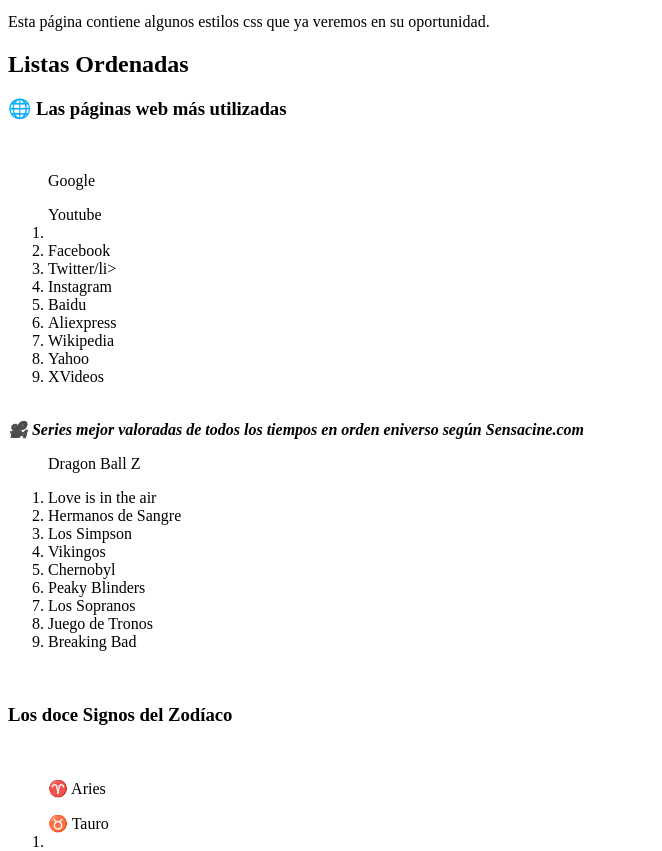
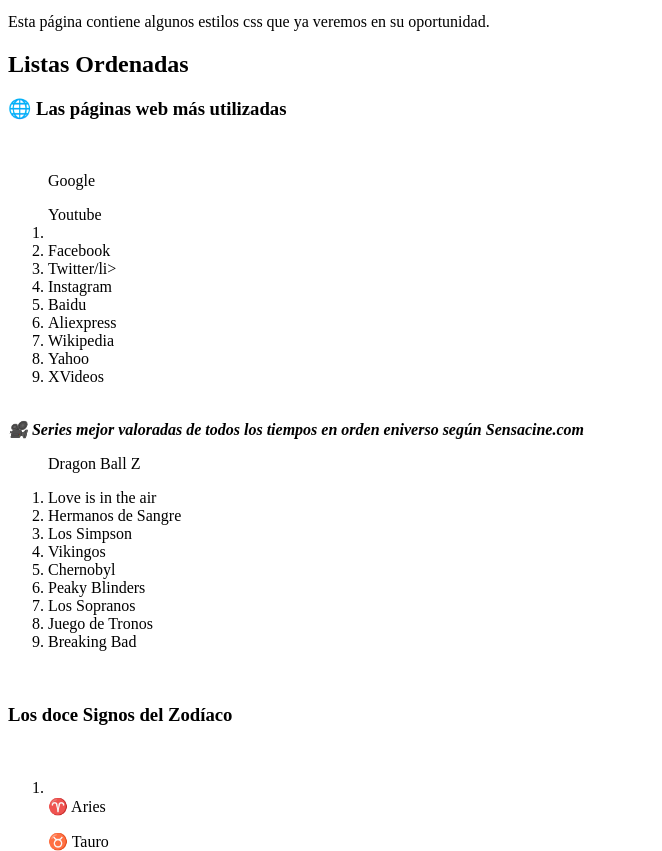
Before and after one commit to fontanillus/listas, a plain HTML site: page index.html in a window 1280 px wide. Shown: the part 101-952 px from the top of the page, without its empty margins (0-662 px from the left). Drawn offline with Linux system fonts and the light colour scheme.

Commit message:
Add files via upload

```diff
--- a/index.html
+++ b/index.html
@@ -38,8 +38,8 @@
 <br>
 <h3> <strong>Los doce Signos del Zodíaco</strong></h3>
 <br>
-<ol>&#9800; Aries</ol>
-<ol>&#9801; Tauro<li></li>
+<ol><li></li>&#9800; Aries</ol>
+<ol>&#9801; Tauro<li>Tauro</li>
 <li>&#9802; Géminis</li>
 <li>&#9803; Cáncer</li>
 <li>&#9804; Leo</li>
```
